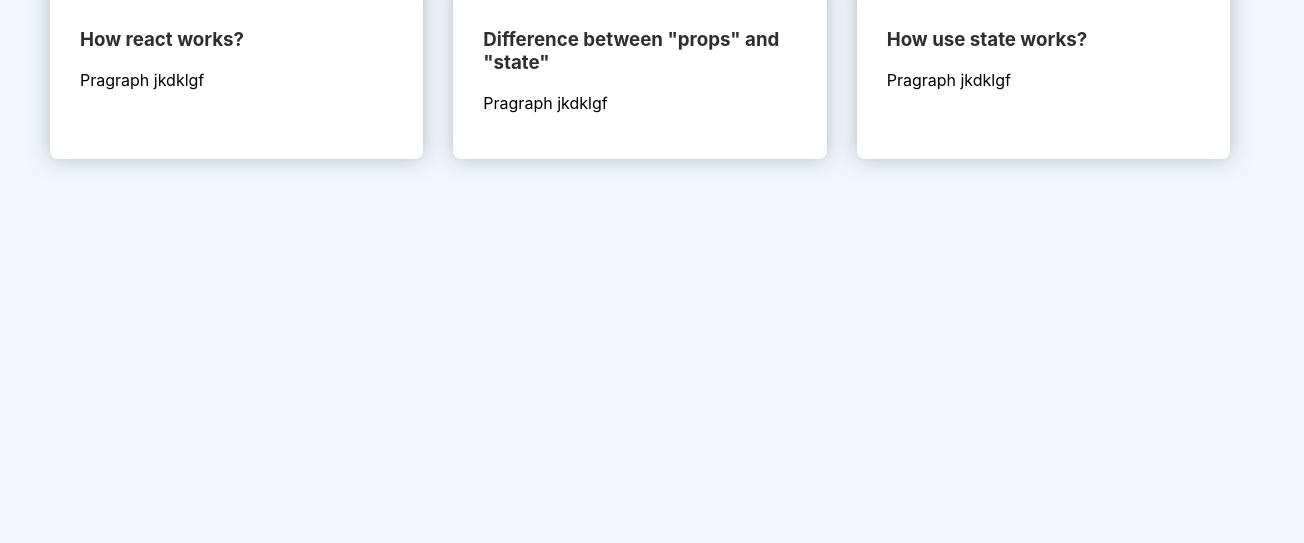
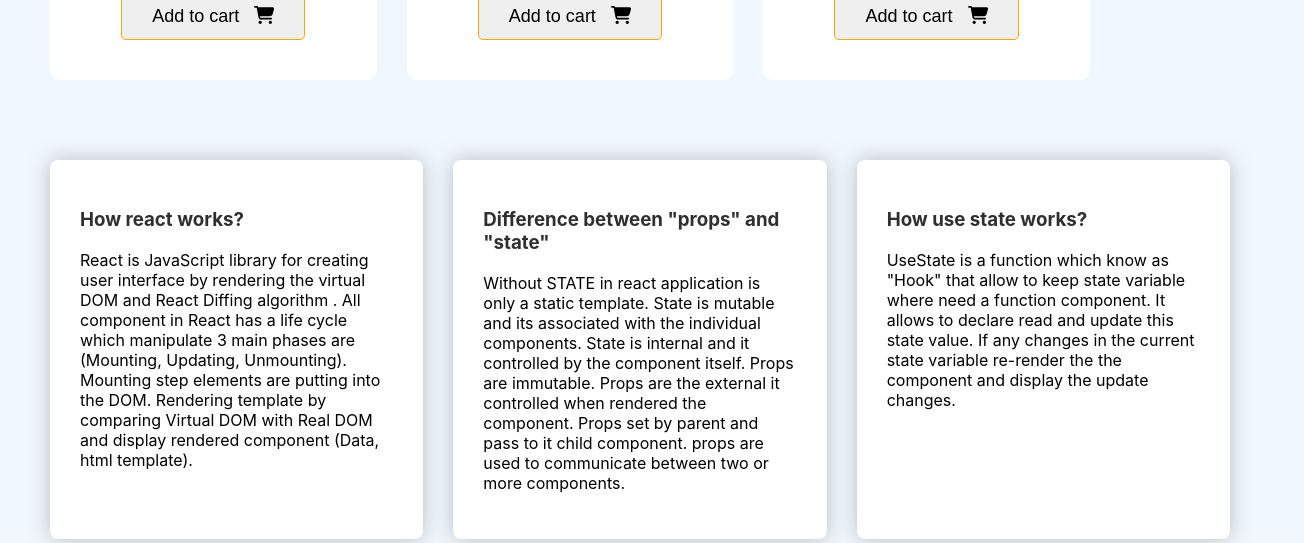
Before and after one commit to tilok-wp/Fruit-Choose, a React (Create React App) app: page / in a window 1280 px wide. Shown: the part 1855-2398 px from the top of the page, 1304 px wide, since content can reach past the window. Before the commit the page ends 2064 px from the top, so only its background shows below. Built offline with nearby package versions, Linux system fonts and the light colour scheme.

Commit message:
Update three question asnwer

```diff
--- a/src/App.js
+++ b/src/App.js
@@ -7,17 +7,17 @@
   {
     id: "q1",
     heading: 'How react works?',
-    paragraph: 'Pragraph jkdklgf'
+    paragraph: 'React is JavaScript library for creating user interface by rendering the virtual DOM and React Diffing algorithm . All component in React has a life cycle which manipulate 3 main phases are (Mounting, Updating, Unmounting). Mounting step elements are putting into the DOM. Rendering template by comparing Virtual DOM with Real DOM and display rendered component (Data, html template). '
   },
   {
     id: "q2",
     heading: 'Difference between "props" and "state"',
-    paragraph: 'Pragraph jkdklgf'
+    paragraph: 'Without STATE in react application is only a static template. State is mutable and its  associated with the individual components. State is internal and it controlled by the component itself. Props are immutable. Props are the external it controlled when rendered the component. Props set by parent and pass to it child component. props are used to communicate between two or more components.'
   },
   {
     id: "q3",
     heading: 'How use state works?',
-    paragraph: 'Pragraph jkdklgf'
+    paragraph: 'UseState is a function which know as "Hook" that allow to keep state variable where need a function component. It allows to declare read and update this state value. If any changes in the current state variable re-render the the component and display the update changes. '
   }
 
 ]
--- a/src/components/Fruit/Fruit.css
+++ b/src/components/Fruit/Fruit.css
@@ -5,8 +5,8 @@
     padding: 30px;
 }
 .item img {
-    width: 100%;
-    height: auto;
+    width: auto;
+    height: 200px;
     margin-bottom: 15px;
 }
 .item button {
--- a/src/components/Shop/Shop.js
+++ b/src/components/Shop/Shop.js
@@ -66,7 +66,6 @@
             setCart(randomProduct)
     }
 
-
     return (
         <div className='shop-container'>
             <div className='products-wrapper'>
```
